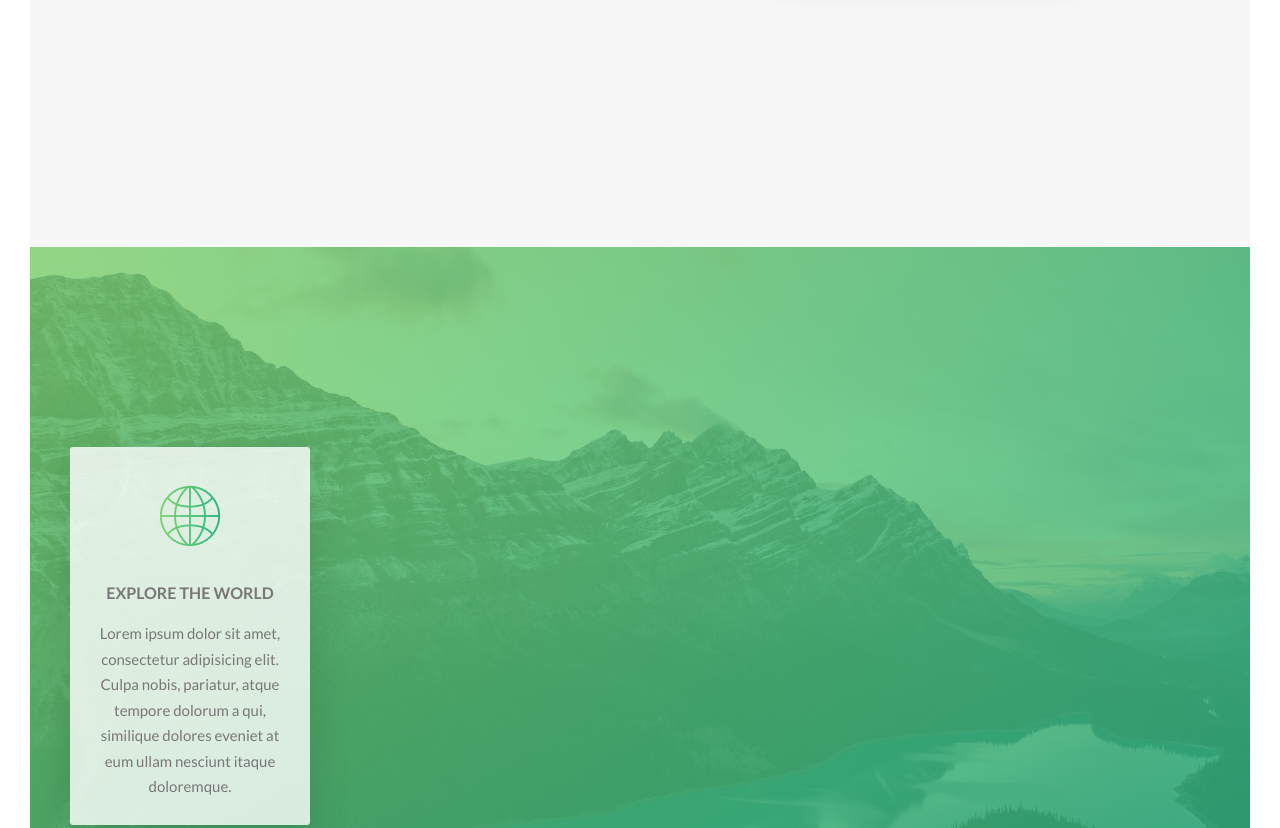
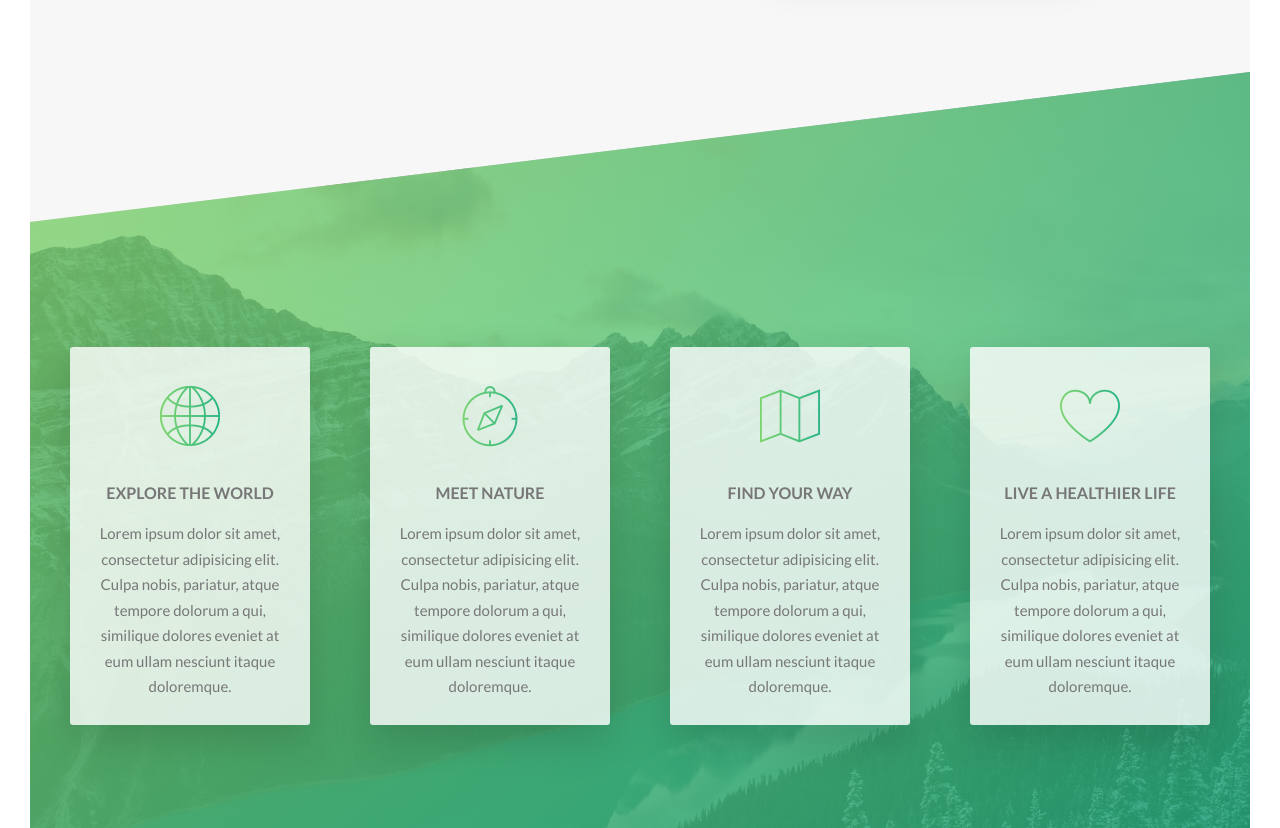
Before and after one commit to jvpereirarocha/natours, a website: page index.html in a window 1280 px wide. Shown: the part 1364-2192 px from the top of the page. Drawn offline with Linux system fonts and the light colour scheme.

Commit message:
finishing the section features

```diff
--- a/index.html
+++ b/index.html
@@ -73,6 +73,39 @@
                             </p>
                         </div>
                     </div>
+                    <div class="col-1-of-4">
+                        <div class="feature-box">
+                            <i class="feature-box__icon icon-basic-compass"></i>
+                            <h3 class="heading-tertiary u-margin-bottom-small">Meet nature</h3>
+                            <p class="feature-box__text">
+                                Lorem ipsum dolor sit amet, consectetur adipisicing elit.
+                                Culpa nobis, pariatur, atque tempore dolorum a qui,
+                                similique dolores eveniet at eum ullam nesciunt itaque doloremque.
+                            </p>
+                        </div>
+                    </div>
+                    <div class="col-1-of-4">
+                        <div class="feature-box">
+                            <i class="feature-box__icon icon-basic-map"></i>
+                            <h3 class="heading-tertiary u-margin-bottom-small">Find your way</h3>
+                            <p class="feature-box__text">
+                                Lorem ipsum dolor sit amet, consectetur adipisicing elit.
+                                Culpa nobis, pariatur, atque tempore dolorum a qui,
+                                similique dolores eveniet at eum ullam nesciunt itaque doloremque.
+                            </p>
+                        </div>
+                    </div>
+                    <div class="col-1-of-4">
+                        <div class="feature-box">
+                            <i class="feature-box__icon icon-basic-heart"></i>
+                            <h3 class="heading-tertiary u-margin-bottom-small">Live a healthier life</h3>
+                            <p class="feature-box__text">
+                                Lorem ipsum dolor sit amet, consectetur adipisicing elit.
+                                Culpa nobis, pariatur, atque tempore dolorum a qui,
+                                similique dolores eveniet at eum ullam nesciunt itaque doloremque.
+                            </p>
+                        </div>
+                    </div>
                 </div>
             </section>
         </main>
--- a/sass/components/_feature-box.scss
+++ b/sass/components/_feature-box.scss
@@ -6,6 +6,7 @@
     text-align: center;
     border-radius: 3px;
     box-shadow: 0 1.5rem 4rem rgba($color-black, .15);
+    transition: transform .3s;
 
     &__icon {
         font-size: 6rem;
@@ -16,7 +17,7 @@
         color: transparent;
     }
 
-    &__text {
-
+    &:hover {
+        transform: translateY(-1.5rem) scale(1.03);
     }
 }
--- a/sass/pages/_home.scss
+++ b/sass/pages/_home.scss
@@ -12,4 +12,10 @@
         rgba($color-primary-dark, .8)),
     url(../img/nat-4.jpg);
     background-size: cover;
+    transform: skewY(-7deg);
+    margin-top: -10rem;
+
+    & > * {
+        transform: skewY(7deg);
+    }
 }
```
Also changed, not shown: css/style.css.
